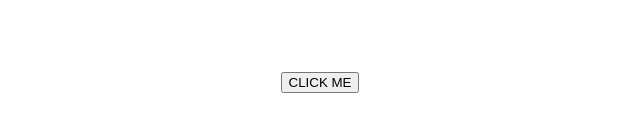
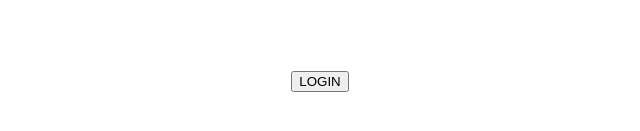
Before and after one commit to Tektech-fr/Template-reactjs-back-front, a React (Vite) app in the folder frontend/: page / in a window 1280 px wide. Shown: the part 441-572 px from the top of the page, without its empty margins (320-960 px from the left). Built offline with nearby package versions, Linux system fonts and the light colour scheme.

Commit message:
add navigate + form on login

```diff
--- a/frontend/src/pages/Login.jsx
+++ b/frontend/src/pages/Login.jsx
@@ -1,5 +1,6 @@
 import { useState } from "react";
-import { Link } from "react-router-dom";
+import { useNavigate } from "react-router-dom";
+import axios from "axios";
 
 const Login = () => {
 	const [formInputs, setFormInputs] = useState({
@@ -7,11 +8,25 @@ const Login = () => {
 		password: "",
 	});
 
+	const navigate = useNavigate();
+
 	const handleChange = (e) => {
 		setFormInputs({
 			...formInputs,
 			[e.target.name]: e.target.value,
 		});
+	};
+
+	const LoginAttempt = () => {
+		if (!formInputs) return "please input credentials.";
+		axios
+			.post("http://localhost:5005/login", formInputs)
+			.then((res) => {
+				navigate("/admin");
+			})
+			.catch((err) => {
+				console.error(err);
+			});
 	};
 
 	return (
@@ -43,9 +58,7 @@ const Login = () => {
 			<h2>{formInputs.username}</h2>
 			<h2>{formInputs.password}</h2>
 
-			<Link to="/admin">
-				<button>CLICK ME</button>
-			</Link>
+			<button onClick={() => LoginAttempt()}>LOGIN</button>
 		</main>
 	);
 };
```
